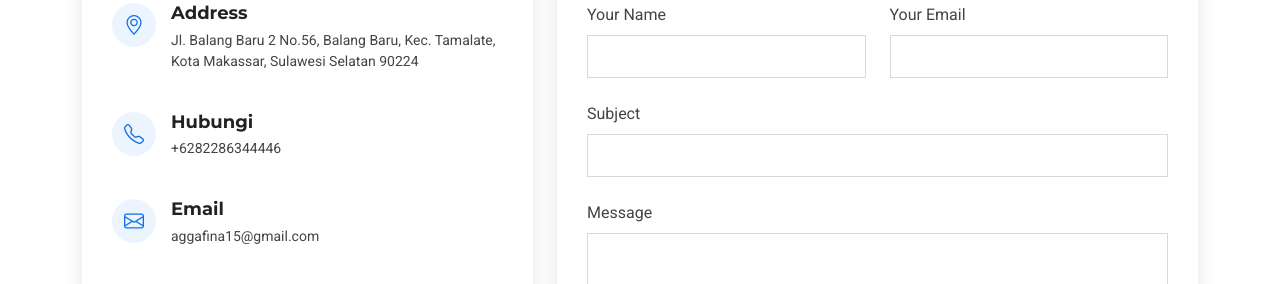
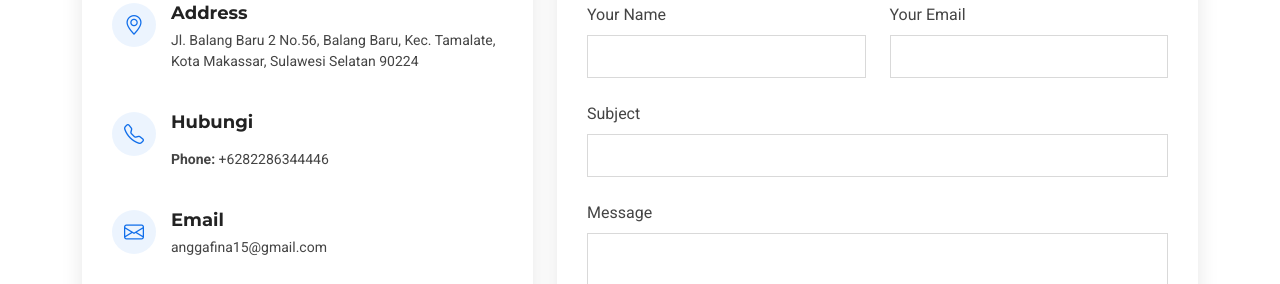
Before and after one commit to JayaNegaraMakassar/JayaNegaraMakassar.github.io, a plain HTML site: page kegiatansekolahguru.html in a window 1280 px wide. Shown: the part 3015-3299 px from the top of the page. Drawn offline with nearby package versions, Linux system fonts and the light colour scheme; grey boxes are pictures that could not be loaded.

Commit message:
kegiatansekolahguru.html

```diff
--- a/kegiatansekolahguru.html
+++ b/kegiatansekolahguru.html
@@ -411,7 +411,7 @@
                 <i class="bi bi-telephone flex-shrink-0"></i>
                 <div>
                   <h3>Hubungi</h3>
-                  <p>+6282286344446</p>
+                  <p class="mt-3"><strong>Phone:</strong> <span>+6282286344446</span></p>
                 </div>
               </div><!-- End Info Item -->
 
@@ -419,7 +419,7 @@
                 <i class="bi bi-envelope flex-shrink-0"></i>
                 <div>
                   <h3>Email</h3>
-                  <p>aggafina15@gmail.com</p>
+                  <p>anggafina15@gmail.com</p>
                 </div>
               </div><!-- End Info Item -->
 
```
